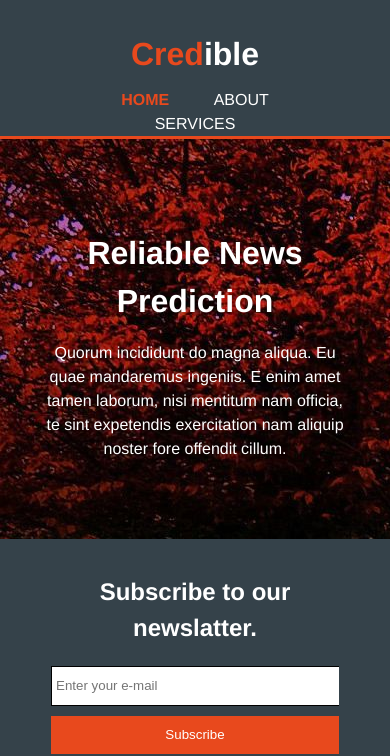
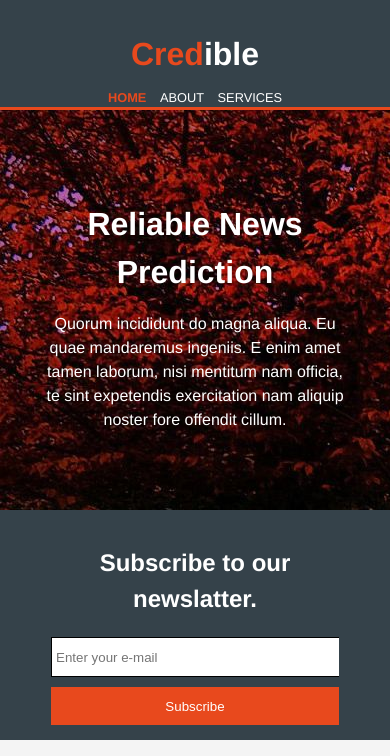
Before and after one commit to Tapaj/credible, a plain HTML site: page index.html in a window 390 px wide. Shown: the top 756 px of the page. Drawn offline with Linux system fonts and the light colour scheme.

Commit message:
Responsiveness Fix #01
Changed padding of nav's li elements to even smaller screens.

```diff
--- a/css/basic.css
+++ b/css/basic.css
@@ -173,6 +173,9 @@ footer{
 }
 
 @media(max-width: 500px){
+    header nav{
+        font-size: 0.8em;
+    }
     #boxes .box{
         float: none;
         width: 100%;
@@ -184,4 +187,7 @@ footer{
     #boxes .box p{
         margin-top: 0px;
     }
+    header li{
+        padding: 0px 5px;
+    }
 }
```
